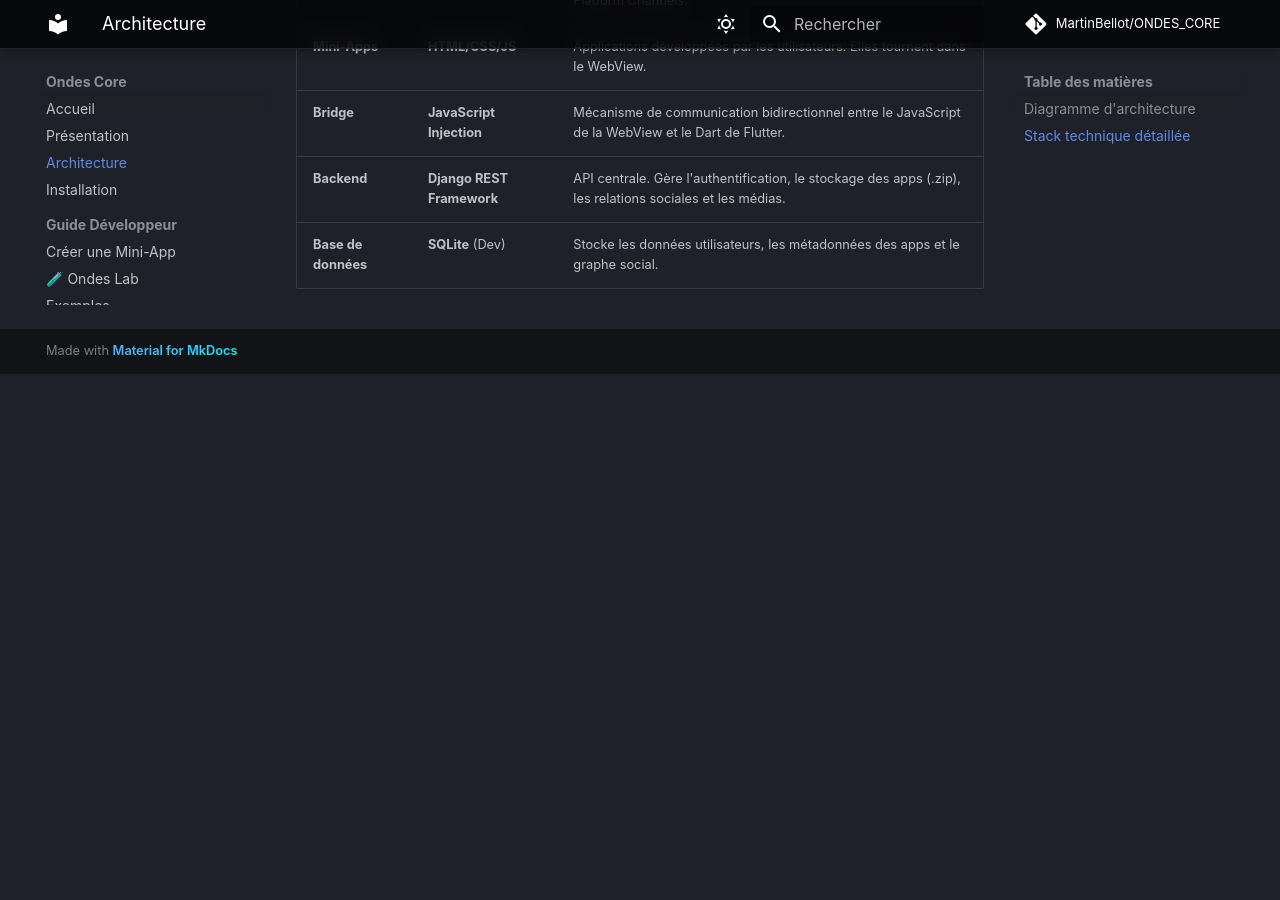
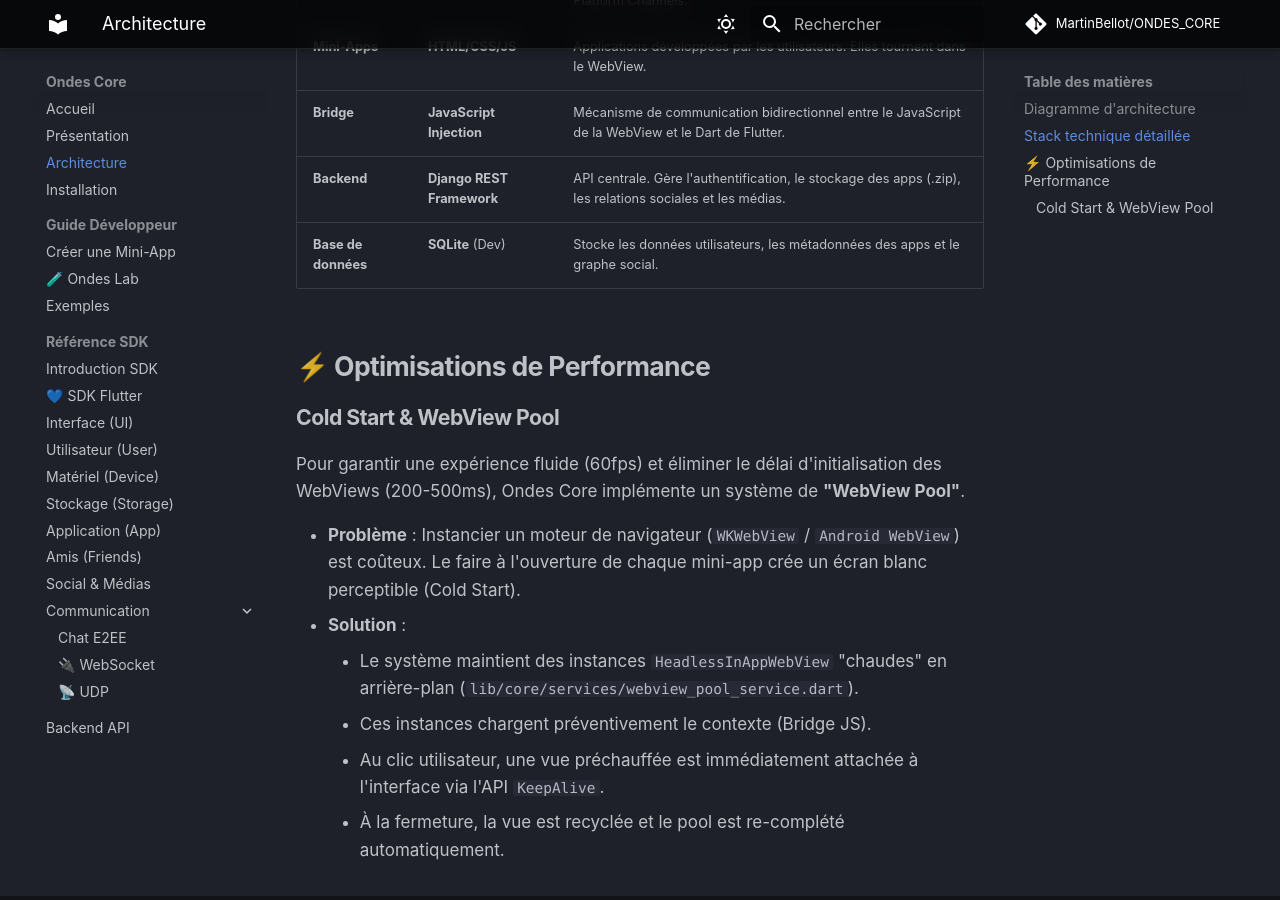
Before and after one commit to MartinBellot/ONDES_CORE, an MkDocs documentation site: the page built from docs/architecture.md, in a window 1280 px wide and 900 px high, scrolled down 1272 px. Built offline with MkDocs 1.6.1 and Material for MkDocs 9.7.7, drawn with Linux system fonts in a browser that asks for light colours; comment, search, counter and statistics services are not loaded; before the commit the page ends 1646 px from its top, so only the background shows below that.

Commit message:
(+) update DOC

```diff
--- a/docs/architecture.md
+++ b/docs/architecture.md
@@ -51,3 +51,16 @@
 | **Bridge** | **JavaScript Injection** | Mécanisme de communication bidirectionnel entre le JavaScript de la WebView et le Dart de Flutter. |
 | **Backend** | **Django REST Framework** | API centrale. Gère l'authentification, le stockage des apps (.zip), les relations sociales et les médias. |
 | **Base de données** | **SQLite** (Dev) | Stocke les données utilisateurs, les métadonnées des apps et le graphe social. |
+
+## ⚡️ Optimisations de Performance
+
+### Cold Start & WebView Pool
+
+Pour garantir une expérience fluide (60fps) et éliminer le délai d'initialisation des WebViews (200-500ms), Ondes Core implémente un système de **"WebView Pool"**.
+
+*   **Problème** : Instancier un moteur de navigateur (`WKWebView` / `Android WebView`) est coûteux. Le faire à l'ouverture de chaque mini-app crée un écran blanc perceptible (Cold Start).
+*   **Solution** :
+    *   Le système maintient des instances `HeadlessInAppWebView` "chaudes" en arrière-plan (`lib/core/services/webview_pool_service.dart`).
+    *   Ces instances chargent préventivement le contexte (Bridge JS).
+    *   Au clic utilisateur, une vue préchauffée est immédiatement attachée à l'interface via l'API `KeepAlive`.
+    *   À la fermeture, la vue est recyclée et le pool est re-complété automatiquement.
```
